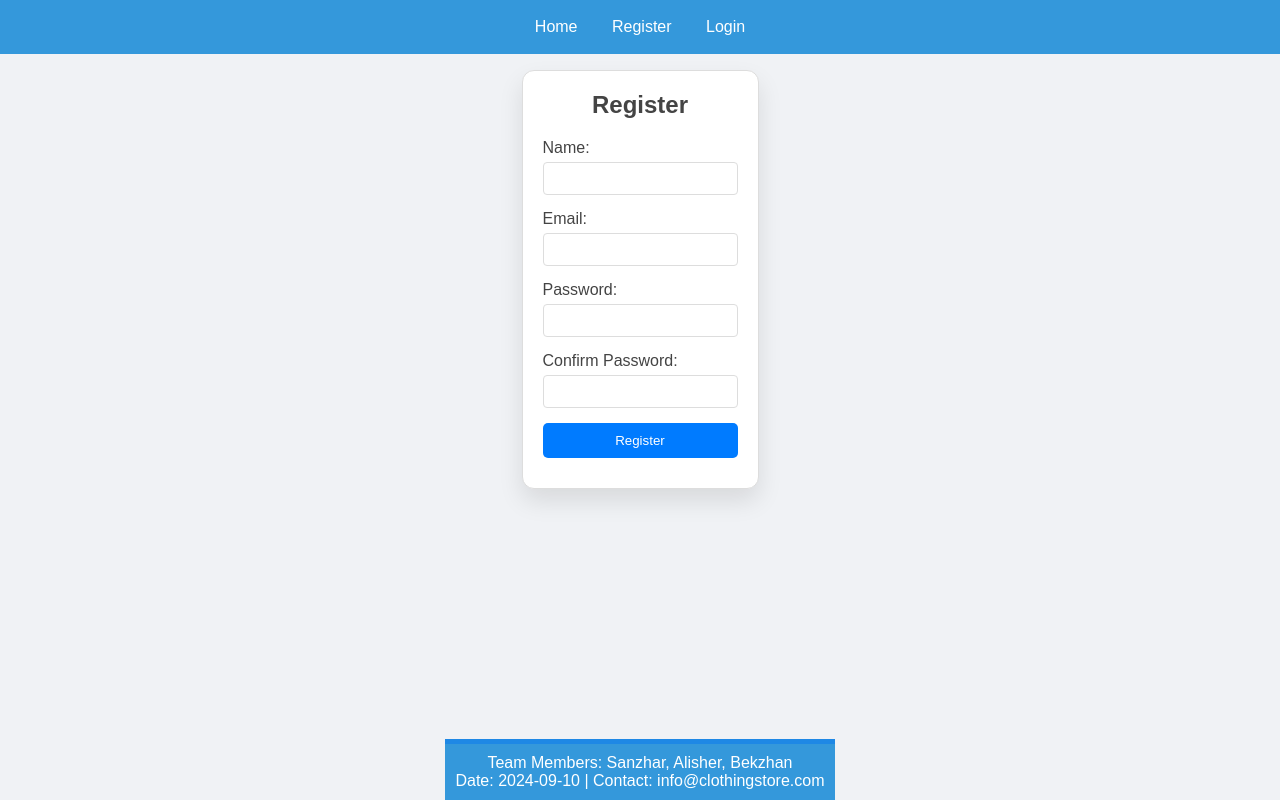
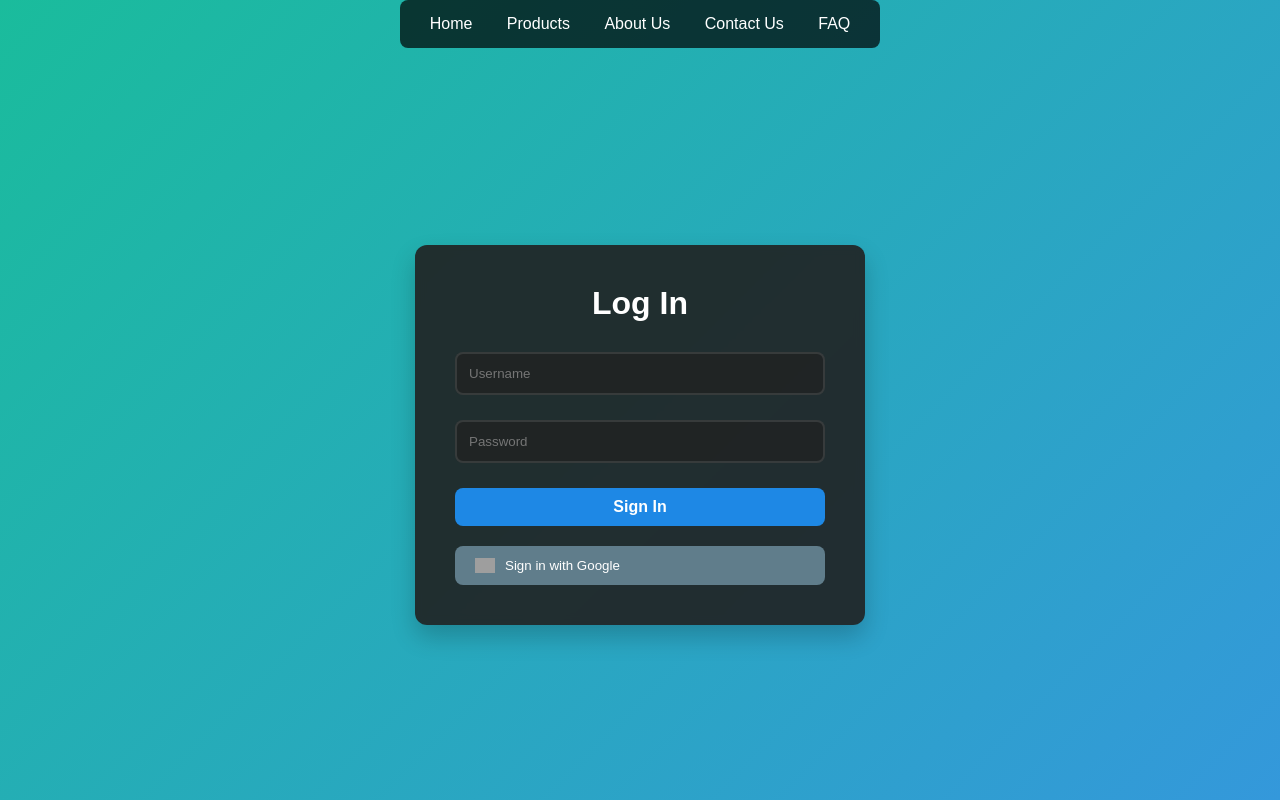
Before and after one commit to SanzharYB/WEBFINAL, a plain HTML site: page вебка6666/log.html in a window 1280 px wide. Drawn offline with Linux system fonts and the light colour scheme; grey boxes are pictures that could not be loaded.

Commit message:
design update

```diff
--- a/вебка6666/js files/log.js
+++ b/вебка6666/js files/log.js
@@ -1,69 +1,102 @@
-function showForm(formType) {
-    document.getElementById("registerForm").style.display = formType === 'register' ? 'block' : 'none';
-    document.getElementById("loginForm").style.display = formType === 'login' ? 'block' : 'none';
+document.getElementById('loginForm').addEventListener('submit', function (event) {
+    event.preventDefault();
+
+    const username = document.getElementById('username');
+    const password = document.getElementById('password');
+
+    let isValid = true;
+    const latinPattern = /^[A-Za-z0-9_\-@.]+$/;
+    const hasNumber = /\d/;
+
+    if (username.value.trim() === '') {
+        username.placeholder = 'Please enter your username';
+        username.classList.add('error');
+        isValid = false;
+    } else if (!latinPattern.test(username.value.trim())) {
+        username.value = '';
+        username.placeholder = 'Use only Latin characters';
+        username.classList.add('error');
+        isValid = false;
     }
 
-function registerUser() {
-    const name = document.getElementById("regName").value;
-    const email = document.getElementById("regEmail").value;
-    const password = document.getElementById("regPassword").value;
-    const confirmPassword = document.getElementById("regConfirmPassword").value;
-    const regSuccessMessage = document.getElementById("regSuccessMessage");
-    const regErrorMessage = document.getElementById("regErrorMessage");
-
-    regSuccessMessage.textContent = "";
-    regErrorMessage.textContent = "";
-
-    if (localStorage.getItem(email)) {
-        regErrorMessage.textContent = "Email is already registered!";
-        return false;
+    if (password.value.trim() === '') {
+        password.placeholder = 'Please enter your password';
+        password.classList.add('error');
+        isValid = false;
+    } else if (password.value.includes(' ')) {
+        password.placeholder = 'Password must not contain spaces.';
+        password.classList.add('error');
+        isValid = false;
+    } else if (password.value.length < 6) {
+        password.placeholder = 'Password must be at least 6 characters long.';
+        password.classList.add('error');
+        isValid = false;
+    } else if (!hasNumber.test(password.value)) {
+        password.placeholder = 'Password must contain at least one number.';
+        password.classList.add('error');
+        isValid = false;
+    } else if (!latinPattern.test(password.value.trim())) {
+        password.placeholder = 'Password must contain only Latin characters.';
+        password.classList.add('error');
+        isValid = false;
     }
 
-    if (password !== confirmPassword) {
-        alert("Passwords do not match!");
-        return false;
+    if (!isValid) {
+        clearInvalidFields(password);
+        return;
     }
 
-    localStorage.setItem(email, JSON.stringify({ name: name, password: password }));
-    regSuccessMessage.textContent = "Registration successful! You can now log in.";
-    return false;
+    const users = JSON.parse(localStorage.getItem("users")) || [];
+    const user = users.find(user => user.name === username.value.trim() && user.password === password.value.trim());
+
+    if (user) {
+        event.preventDefault();
+        localStorage.setItem("loggedInUser", JSON.stringify(user));
+        window.location.href = "profile.html";
+    } else {
+        alert("User does not exist or password is incorrect.");
+        clearFields();
+    }
+});
+
+function clearFields() {
+    document.getElementById('username').value = '';
+    document.getElementById('password').value = '';
 }
 
-function loginUser() {
-    const email = document.getElementById("loginEmail").value;
-    const password = document.getElementById("loginPassword").value;
-    const loginSuccessMessage = document.getElementById("loginSuccessMessage");
-    const loginErrorMessage = document.getElementById("loginErrorMessage");
-
-    loginSuccessMessage.textContent = "";
-    loginErrorMessage.textContent = "";
-
-    // Check if email exists and password matches
-    const userData = JSON.parse(localStorage.getItem(email));
-    if (userData && userData.password === password) {
-        loginSuccessMessage.textContent = `Welcome back, ${userData.name}!`;
-        localStorage.setItem('loggedInUser', email); // Store logged in user
-        showForm('login'); // Switch to login form
-        return false; // Prevent form submission
-    } else {
-        loginErrorMessage.textContent = "Invalid email or password!";
-        return false; // Prevent form submission
+function clearInvalidFields(password) {
+    if (password.classList.contains('error')) {
+        password.value = '';
     }
 }
 
-function logout() {
-    localStorage.removeItem('loggedInUser'); // Clear logged in user
-    document.getElementById("loginSuccessMessage").textContent = "You have logged out successfully!";
-    showForm('login');
+document.getElementById('username').addEventListener('input', function () {
+    if (this.value.trim() !== '') {
+        this.classList.remove('error');
     }
+});
 
-window.onload = function() {
-    if (localStorage.getItem('loggedInUser')) {
-        const loggedInUserEmail = localStorage.getItem('loggedInUser');
-        const userData = JSON.parse(localStorage.getItem(loggedInUserEmail));
-        document.getElementById("loginSuccessMessage").textContent = `Welcome back, ${userData.name}!`;
-        showForm('login');
-    } else {
-        showForm('register');
+document.getElementById('password').addEventListener('input', function () {
+    if (this.value.trim() !== '') {
+        this.classList.remove('error');
+    }
+});
+
+document.getElementById('googleSignIn').addEventListener('click', function (event) {
+    event.preventDefault();
+    alert('Google Sign In is not implemented yet.');
+});
+
+document.getElementById('username').addEventListener('keydown', handleKey);
+document.getElementById('password').addEventListener('keydown', handleKey);
+
+function handleKey(event) {
+    if (event.key === 'Enter') {
+        event.preventDefault();
+        document.getElementById('loginForm').dispatchEvent(new Event('submit'));
+    } else if (event.key === 'Escape') {
+        clearFields();
+        document.getElementById('username').classList.remove('error');
+        document.getElementById('password').classList.remove('error');
     }
 }
--- a/вебка6666/log.html
+++ b/вебка6666/log.html
@@ -3,72 +3,41 @@
 <head>
     <meta charset="UTF-8">
     <meta name="viewport" content="width=device-width, initial-scale=1.0">
-    <title>Authentication System</title>
+    <title>Sign In</title>
     <link rel="stylesheet" href="styles/log.css">
     <link rel="stylesheet" href="styles/darktheme.css">
+
 </head>
 <body>
-    <!-- Navigation Bar -->
     <nav>
-        <a class="nav-link" href="home.html">Home</a>
-        <a href="#" onclick="showForm('register')">Register</a>
-        <a href="#" onclick="showForm('login')">Login</a>
+        <a href="home.html">Home</a>
+        <a href="products.html">Products</a>
+        <a href="about.html">About Us</a>
+        <a href="contact.html">Contact Us</a>
+        <a href="faq.html">FAQ</a>
     </nav>
-    <main>
-    <!-- Registration Form -->
-    <div class="container" id="registerForm">
-        <h2>Register</h2>
-        <form onsubmit="return registerUser()">
-            <div class="form-group">
-                <label for="regName">Name:</label>
-                <input type="text" id="regName" name="name" required>
-            </div>
-            <div class="form-group">
-                <label for="regEmail">Email:</label>
-                <input type="email" id="regEmail" name="email" required>
-            </div>
-            <div class="form-group">
-                <label for="regPassword">Password:</label>
-                <input type="password" id="regPassword" name="password" required>
-            </div>
-            <div class="form-group">
-                <label for="regConfirmPassword">Confirm Password:</label>
-                <input type="password" id="regConfirmPassword" name="confirmPassword" required>
-            </div>
-            <button type="submit" class="btn">Register</button>
-            <p class="success" id="regSuccessMessage"></p>
-            <p class="error" id="regErrorMessage"></p>
-        </form>
+<div class="container">
+    <h2>Log In</h2>
+    <form id="loginForm" novalidate>
+        <label for="username"></label>
+        <input type="text" id="username" placeholder="Username" required>
+        <span class="error-message" id="usernameError"> </span>
+
+        <label for="password"></label>
+        <input type="password" id="password" placeholder="Password" required>
+        <span class="error-message" id="passwordError"></span>
+
+        <button type="submit">Sign In</button>
+    </form>
+    <div class="google-signin">
+        <button class="google-btn" id="googleSignIn">
+            <img src="https://developers.google.com/identity/images/g-logo.png" alt="Google logo" class="google-logo">
+            Sign in with Google
+        </button>
     </div>
-
-    <!-- Login Form -->
-    <div class="container" id="loginForm">
-        <h2>Login</h2>
-        <form onsubmit="return loginUser()">
-            <div class="form-group">
-                <label for="loginEmail">Email:</label>
-                <input type="email" id="loginEmail" name="email" required>
-            </div>
-            <div class="form-group">
-                <label for="loginPassword">Password:</label>
-                <input type="password" id="loginPassword" name="password" required>
-            </div>
-            <button type="submit" class="btn">Login</button>
-            <p class="success" id="loginSuccessMessage"></p>
-            <p class="error" id="loginErrorMessage"></p>
-        </form>
-    </div>
-</main>
-    <!-- Footer -->
-    <footer>
-        <p>Team Members: Sanzhar, Alisher, Bekzhan</p>
-        <p>Date: 2024-09-10 | Contact: info@clothingstore.com</p>
-    </footer>
-
-    <!-- JavaScript -->
-    <script src="js files/log.js">
-    </script>
-  <script src="js files/script.js"></script>
+</div>
+<script src="js files/log.js"></script>
+<script src="js files/script.js"></script>
 
 </body>
 </html>
--- a/вебка6666/styles/darktheme.css
+++ b/вебка6666/styles/darktheme.css
@@ -1,51 +1,27 @@
-
-
-/* Night Theme Styles */
-.night-theme {
-  background: #121212;
-  color: #e0e0e0;
-  transition: background 0.5s ease, color 0.5s ease;
+/* Global Reset */
+* {
+  margin: 0;
+  padding: 0;
+  box-sizing: border-box;
+  font-family: 'Poppins', sans-serif;
 }
 
-.night-theme .container {
-  background-color: rgba(33, 33, 33, 0.9);
-  backdrop-filter: blur(5px);
-  border-radius: 12px;
-}
-
-.night-theme nav {
-  background-color: rgba(50, 50, 50, 0.8);
-}
-
-.night-theme nav a {
-  color: #b0bec5;
-}
-
-.night-theme nav a:hover {
-  color: #80cbc4;
-}
-
-.night-theme footer {
-  background-color: #1e1f26;
-  border-top: 5px solid #3498db;
+/* Common Body Styles */
+body {
+  display: flex;
+  flex-direction: column;
+  align-items: center;
+  min-height: 100vh;
+  transition: background 0.5s ease, color 0.5s ease;
 }
 
 /* Day Theme Styles */
 .day-theme {
-  background: #f0f2f5;
-  color: #444;
-  transition: background 0.5s ease, color 0.5s ease;
+  background: linear-gradient(135deg, #1abc9c, #3498db); /* Bright gradient */
+  color: #444; /* Dark text for day mode */
 }
 
-.day-theme .container {
-  background-color: #ffffff;
-  border-radius: 12px;
-  box-shadow: 0 12px 24px rgba(0, 0, 0, 0.1);
-}
 
-.day-theme nav {
-  background-color: #3498db;
-}
 
 .day-theme nav a {
   color: #ffffff;
@@ -59,3 +35,102 @@
   background-color: #3498db;
   border-top: 5px solid #1e88e5;
 }
+
+/* Night Theme Styles */
+.night-theme {
+  background: linear-gradient(135deg, #0f4c75, #1b262c); /* Dark gradient for night mode */
+  color: #e0e0e0; /* Light text for night mode */
+}
+
+
+
+.night-theme nav a {
+  color: #b0bec5;
+}
+
+.night-theme nav a:hover {
+  color: #80cbc4;
+}
+
+.night-theme footer {
+  background-color: #1e1f26;
+  border-top: 5px solid #34495e;
+}
+
+
+.container {
+  background-color: rgba(33, 33, 33, 0.9);
+  backdrop-filter: blur(5px);
+  border-radius: 12px;
+  padding: 40px;
+  max-width: 450px;
+  margin: 30px;
+  width: 100%;
+}
+
+/* Header Section */
+.header-title {
+  font-size: 2.5em;
+  font-weight: 700;
+  text-align: center;
+  letter-spacing: 2px;
+  margin-bottom: 20px;
+}
+
+/* Button Styling */
+.btn {
+  display: block;
+  width: 100%;
+  padding: 10px;
+  background-color: #1e88e5;
+  border: none;
+  border-radius: 8px;
+  color: #ffffff;
+  font-size: 16px;
+  font-weight: bold;
+  cursor: pointer;
+  transition: background-color 0.3s ease, transform 0.2s ease;
+}
+
+.btn:hover {
+  background-color: #1565c0;
+}
+
+/* Toggle Theme Button */
+#theme-toggle {
+  padding: 8px 20px;
+  font-size: 14px;
+  background-color: #607d8b;
+  border: none;
+  border-radius: 8px;
+  color: #ffffff;
+  cursor: pointer;
+  margin: 20px 0;
+  transition: background-color 0.3s ease;
+}
+
+#theme-toggle:hover {
+  background-color: #455a64;
+}
+
+/* Footer Styling */
+footer {
+  padding: 20px;
+  text-align: center;
+  width: 100%;
+}
+
+/* Responsive Design */
+@media (max-width: 768px) {
+  nav {
+    flex-direction: column;
+  }
+
+  nav a {
+    margin: 10px 0;
+  }
+
+  .header-title {
+    font-size: 2em;
+  }
+}
--- a/вебка6666/styles/home.css
+++ b/вебка6666/styles/home.css
@@ -42,7 +42,6 @@ body {
 /* Navigation Styles */
 #navbar {
   margin-top: 20px;
-  display: flex;
   justify-content: center;
   gap: 15px;
 }
--- a/вебка6666/styles/log.css
+++ b/вебка6666/styles/log.css
@@ -1,105 +1,165 @@
-/* Reset styles */
+/* Global Reset */
 * {
     margin: 0;
     padding: 0;
     box-sizing: border-box;
+    font-family: 'Poppins', sans-serif;
   }
 
+  /* Common Body Styles */
   body {
-    font-family: Arial, sans-serif;
     display: flex;
     flex-direction: column;
-    min-height: 100vh;
     align-items: center;
     justify-content: center;
+    min-height: 100vh;
+    background: linear-gradient(135deg, #0f4c75, #1b262c); /* Dark gradient for night mode */
+    color: #e0e0e0; /* Light text for night mode */
+    transition: background 0.5s ease, color 0.5s ease;
+    padding-top: 70px; /* Added padding to prevent navbar overlap */
   }
 
-/* Navigation Bar */
+  /* Navbar Styling */
   nav {
-    background-color: #333;
-    color: #fff;
-    padding: 10px 0;
+    position: fixed; /* Fixes the navbar at the top */
+    top: 0; /* Aligns the navbar to the top */
+
+    background-color: rgba(0, 0, 0, 0.7);
+    padding: 15px;
+    border-radius: 8px;
     text-align: center;
-    width: 100%;
-    position: fixed;
-    top: 0;
-    left: 0;
+    z-index: 1000; /* Ensures the navbar stays on top */
+    margin-bottom: 30px; /* Add some space for content */
   }
 
   nav a {
-    color: #fff;
+    color: #ecf0f1;
     text-decoration: none;
-    padding: 8px 15px;
-    display: inline-block;
+    margin: 0 15px;
+    font-weight: 500;
+    transition: color 0.3s;
   }
 
   nav a:hover {
-    background-color: #555;
+    color: #f1c40f;
   }
 
-/* Form styling */
+  /* Container Styling */
   .container {
-    max-width: 500px;
-    margin: 70px auto;
-    padding: 20px;
-    border: 1px solid #ddd;
-    border-radius: 5px;
-    box-shadow: 0 0 10px rgba(0, 0, 0, 0.1);
-    display: none; /* Initially hidden */
+    background-color: rgba(33, 33, 33, 0.9);
+    backdrop-filter: blur(5px);
+    border-radius: 12px;
+    padding: 40px;
+    max-width: 450px;
+    width: 100%;
+    box-shadow: 0 12px 24px rgba(0, 0, 0, 0.2);
+    margin: 30px;
+  }
+
+  /* Heading Styling */
+  h2 {
+    text-align: center;
+    margin-bottom: 30px;
+    color: #ffffff;
+    font-size: 2em;
+  }
+
+  /* Input Field Styling */
+  input[type="text"],
+  input[type="password"] {
+    width: 100%;
+    padding: 12px;
+    border: 2px solid rgba(255, 255, 255, 0.1);
+    border-radius: 8px;
+    outline: none;
+    background-color: rgba(33, 33, 33, 0.7);
+    color: #e0e0e0;
+    margin-bottom: 20px;
+    transition: border-color 0.3s ease, background-color 0.3s ease;
+  }
+
+  input[type="text"]:focus,
+  input[type="password"]:focus {
+    border-color: #80cbc4;
+  }
+
+  /* Error Message Styling */
+  .error-message {
+    color: #e57373;
+    font-size: 0.9em;
+    margin-top: 5px;
+    display: block;
+  }
+
+  /* Button Styling */
+  button[type="submit"] {
+    display: block;
+    width: 100%;
+    padding: 10px;
+    background-color: #1e88e5;
+    border: none;
+    border-radius: 8px;
+    color: #ffffff;
+    font-size: 16px;
+    font-weight: bold;
+    cursor: pointer;
+    transition: background-color 0.3s ease, transform 0.2s ease;
+  }
+
+  button[type="submit"]:hover {
+    background-color: #1565c0;
+  }
+
+  button[type="submit"]:active {
+    transform: translateY(1px);
+  }
+
+  /* Google Sign In Button */
+  .google-signin {
+    display: flex;
+    justify-content: center;
+    margin-top: 20px;
+  }
+
+  .google-btn {
+    display: flex;
+    align-items: center;
+    padding: 12px 20px;
+    background-color: #607d8b;
+    border: none;
+    border-radius: 8px;
+    color: #ffffff;
+    cursor: pointer;
+    width: 100%;
+    transition: background-color 0.3s ease;
+  }
+
+  .google-btn:hover {
+    background-color: #455a64;
+  }
+
+  .google-logo {
+    width: 20px;
+    margin-right: 10px;
+  }
+
+  /* Responsive Design */
+  @media (max-width: 768px) {
+    .container {
+      padding: 30px 20px;
     }
 
     h2 {
-    text-align: center;
-    margin-bottom: 20px;
+      font-size: 1.8em;
+    }
   }
 
-.form-group {
-    margin-bottom: 15px;
+  @media (max-width: 480px) {
+    .container {
+      padding: 20px;
     }
 
-label {
-    display: block;
-    margin-bottom: 5px;
+    h2 {
+      font-size: 1.5em;
     }
-
-input[type="text"],
-input[type="email"],
-input[type="password"] {
-    width: 100%;
-    padding: 8px;
-    border: 1px solid #ddd;
-    border-radius: 4px;
   }
-
-.btn {
-    width: 100%;
-    padding: 10px;
-    background-color: #007bff;
-    color: #fff;
-    border: none;
-    border-radius: 5px;
-    cursor: pointer;
-}
-
-.btn:hover {
-    background-color: #0056b3;
-}
-
-/* Footer */
-footer {
-    background-color: #333;
-    color: #fff;
-    text-align: center;
-    padding: 10px;
-    margin-top: auto;
-}
-
-.success {
-    color: green;
-    margin-top: 10px;
-}
-
-.error {
-    color: red;
-    margin-top: 10px;
-}
--- a/вебка6666/styles/registr.css
+++ b/вебка6666/styles/registr.css
@@ -6,24 +6,31 @@
     font-family: 'Poppins', sans-serif;
   }
 
+  /* Common Body Styles */
   body {
-    background: linear-gradient(135deg, #1abc9c, #3498db);
     display: flex;
+    flex-direction: column;
+    align-items: center;
     justify-content: center;
-    align-items: center;
     min-height: 100vh;
-    flex-direction: column;
-    color: #fff;
+    background: linear-gradient(135deg, #0f4c75, #1b262c); /* Dark gradient for night mode */
+    color: #e0e0e0; /* Light text for night mode */
+    transition: background 0.5s ease, color 0.5s ease;
   }
 
 /* Navigation Styles */
 nav {
+    position: fixed; /* Fixes the navbar at the top */
+    top: 0; /* Aligns the navbar to the top */
+
     background-color: rgba(0, 0, 0, 0.7);
     padding: 15px;
     border-radius: 8px;
-    margin-bottom: 30px;
     text-align: center;
+    z-index: 1000; /* Ensures the navbar stays on top */
+    margin-bottom: 30px; /* Add some space for content */
   }
+
 
 nav a {
     color: #ecf0f1;
@@ -39,20 +46,21 @@ nav a:hover {
 
 /* Container for the registration form */
 .container {
-    background-color: rgba(255, 255, 255, 0.1);
-    backdrop-filter: blur(10px);
-    border-radius: 15px;
+    background-color: rgba(33, 33, 33, 0.9);
+    backdrop-filter: blur(5px);
+    border-radius: 12px;
     padding: 40px;
-    max-width: 400px;
+    max-width: 450px;
     width: 100%;
-    box-shadow: 0 10px 20px rgba(0, 0, 0, 0.2);
+    box-shadow: 0 12px 24px rgba(0, 0, 0, 0.2);
+    margin: 30px;
   }
 
   h2 {
     text-align: center;
     margin-bottom: 30px;
-    font-size: 28px;
-    color: #ecf0f1;
+    color: #ffffff;
+    font-size: 2em;
   }
 
 /* Form Group Styling */
```
Also changed, not shown: вебка6666/home.html (+2 -2 lines), вебка6666/registr.html (+0 -5 lines). Lines whose indentation alone changed are shown as unchanged.
